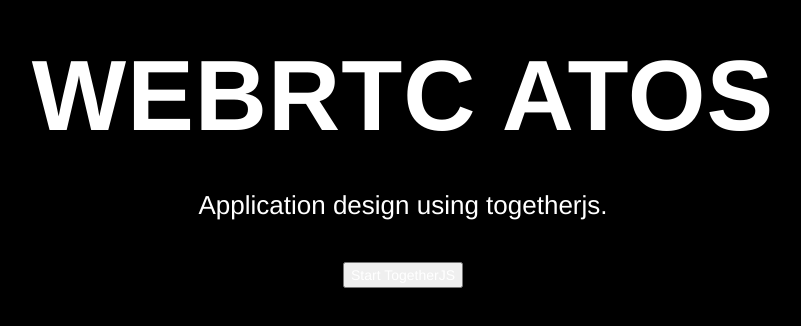
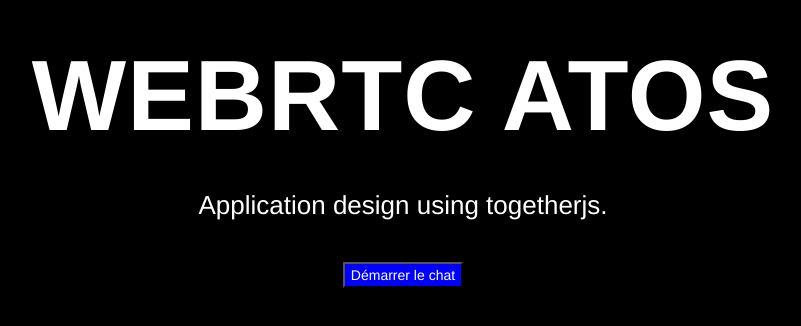
Before and after one commit to Papalay/togetherjs-app, a plain HTML site: page index.html in a window 1280 px wide. Shown: the part 236-562 px from the top of the page, without its empty margins (237-1038 px from the left). Drawn offline with Linux system fonts and the light colour scheme.

Commit message:
second commit

```diff
--- a/index.html
+++ b/index.html
@@ -1,7 +1,7 @@
 <!doctype html>
 <html>
  <head>
-
+    <meta charset="utf-8">
      <!-- Bootstrap Core CSS -->
     <link href="css/bootstrap.min.css" rel="stylesheet">
 
@@ -25,7 +25,7 @@
                 </div>
             </div>
              <span class="light">
-    <button onclick="TogetherJS(this); return false;">Start TogetherJS</button>
+    <button onclick="TogetherJS(this); return false;" style="background-color : blue;">Démarrer le chat</button>
          </span>
     </body>
         </div>
```
